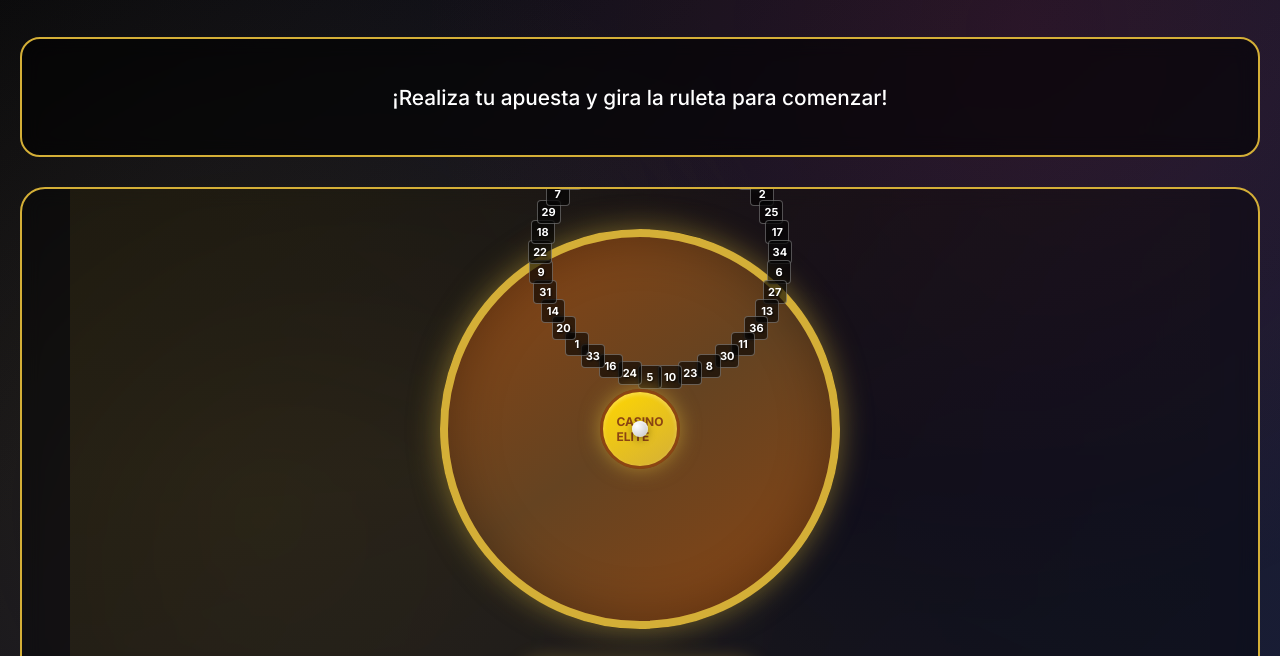
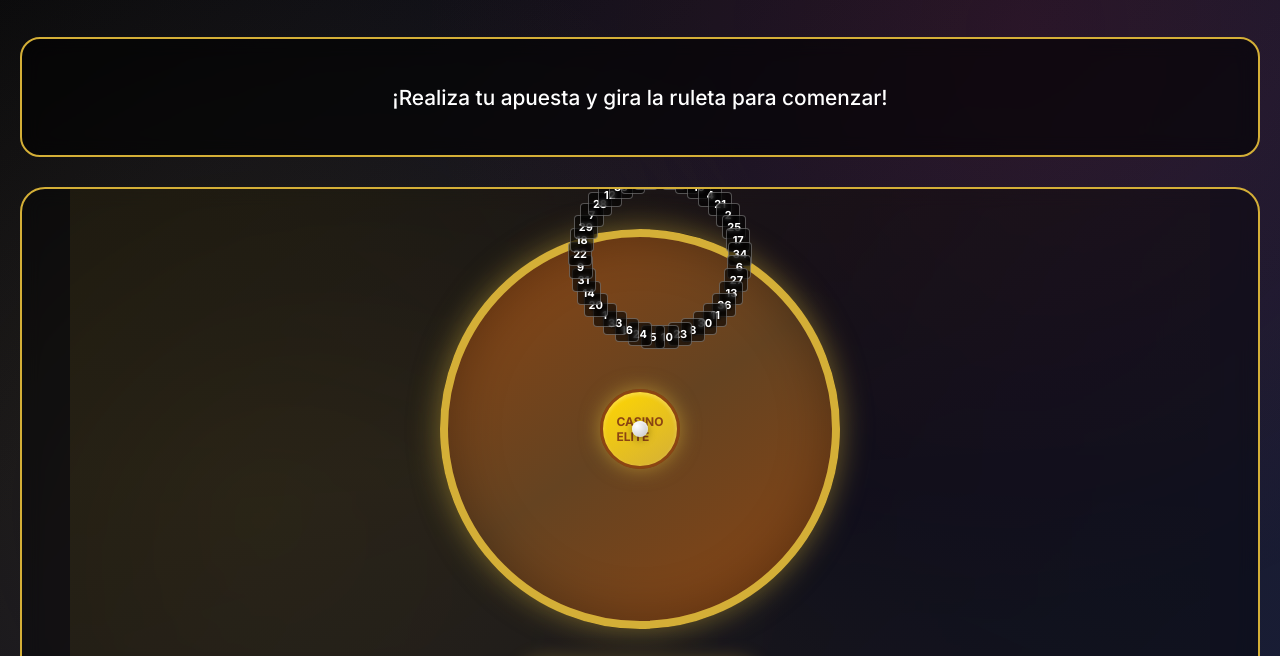
Before and after one commit to Evansmr2/blackjack-trainer, a website: page roulette.html in a window 1280 px wide. Shown: the part 132-788 px from the top of the page. Drawn offline with nearby package versions, Linux system fonts and the light colour scheme.

Commit message:
Fix: Radio ajustado a 80px para posicionar números dentro del círculo

```diff
--- a/roulette.html
+++ b/roulette.html
@@ -800,7 +800,7 @@
                 numberElement.textContent = item.num;
 
                 const angle = (index * 360) / rouletteNumbers.length;
-                const radius = 120; // Radio reducido para mantener números dentro del círculo
+                const radius = 80; // Radio muy reducido para asegurar posicionamiento interno
                 const x = Math.cos((angle - 90) * Math.PI / 180) * radius;
                 const y = Math.sin((angle - 90) * Math.PI / 180) * radius;
 
```
